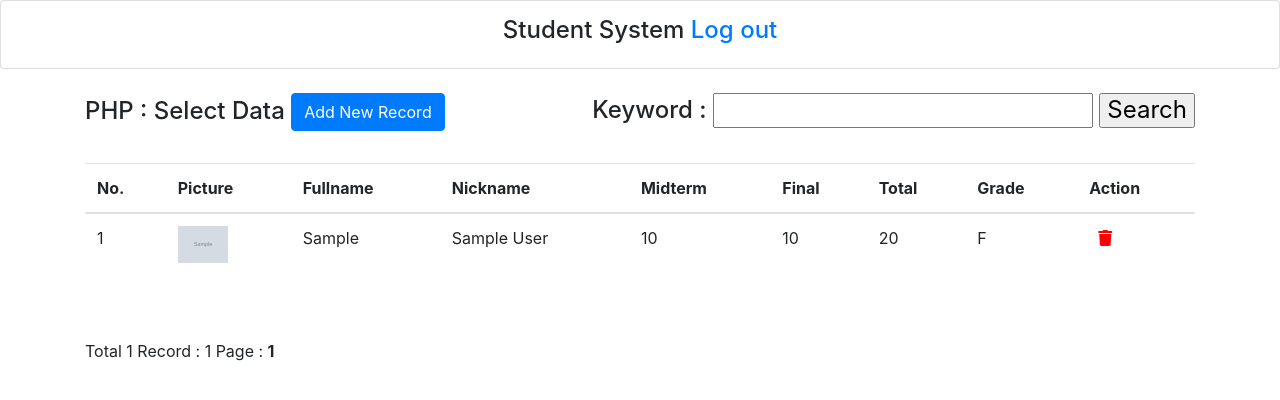
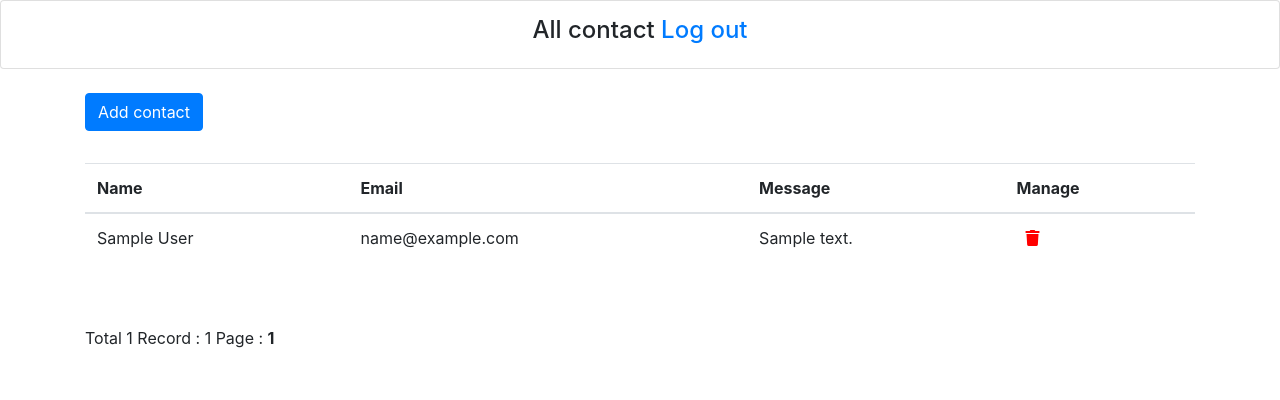
Before and after one commit to rujee0625/finalproject_mte456, a PHP site: page /staff/admin/ST_select.php in a window 1280 px wide. Shown: the top 400 px of the page. Run offline with PHP 8.4, Linux system fonts and the light colour scheme; the visitor is signed in with stand-in values (Sample User, id 1); tables that the repository leaves empty or names only in its code hold one stand-in row (values such as "Sample post"); grey boxes marked "Sample" are stand-in pictures; data that the repository does not hold is empty; some libraries are stand-ins or nearby versions.

Commit message:
Lab Exam

```diff
--- a/staff/admin/ST_select.php
+++ b/staff/admin/ST_select.php
@@ -30,41 +30,42 @@ if ($_SESSION['user'] == "") {
     $strKeyword = $_GET["txtKeyword"];
   }
 
-  $str = "select * from student where fname like '%$strKeyword%' ";
+  $str = "select * from teacher where name like '%$strKeyword%' ";
   $obj = mysqli_query($conn, $str);
   include("../page/pg.php");
 
   ?>
 
   <div class="card text-center" style="padding:15px;">
-    <h4>Student System
+    <h4>All contact
       <a href="../logout.php">Log out</a>
 
     </h4>
   </div><br>
 
   <div class="container">
-    <h4>PHP : Select Data
-      <a href="ST_insert.php" class="btn btn-primary">Add New Record</a>
+    <h4>
+      <a href="ST_insert.php" class="btn btn-primary"> Add contact </a>
 
-      <form name="frmSearch" method="get" action="<?php echo $_SERVER['SCRIPT_NAME']; ?>" style="float:right;">
+      <!-- <form name="frmSearch" method="get" action="<?php echo $_SERVER['SCRIPT_NAME']; ?>" style="float:right;">
         Keyword : <input name="txtKeyword" type="text" id="txtKeyword" value="<?php echo $strKeyword; ?>">
         <input type="submit" value="Search">
-      </form>
+      </form> -->
 
     </h4><br>
     <table class="table table-hover">
       <thead>
         <tr>
-          <th>No.</th>
-          <th>Picture</th>
-          <th>Fullname</th>
-          <th>Nickname</th>
-          <th>Midterm</th>
+          <!-- <th>No.</th> -->
+          <!-- <th>Picture</th> -->
+          <th>Name</th>
+          <!-- <th>Nickname</th> -->
+          <!-- <th>Midterm</th>
           <th>Final</th>
-          <th>Total</th>
-          <th>Grade</th>
-          <th>Action</th>
+          <th>Total</th> -->
+          <th>Email</th>
+          <th>Message</th>
+          <th>Manage</th>
         </tr>
       </thead>
       <tbody>
@@ -72,7 +73,7 @@ if ($_SESSION['user'] == "") {
         <?php
         $i = ($Page - 1) * $Per_Page;
         while ($result = mysqli_fetch_array($obj)) {
-          // Calculate the total score
+          /* // Calculate the total score
           $total = $result['mid_score'] + $result['final_score'];
 
           // Determine the grade based on the total score
@@ -86,18 +87,19 @@ if ($_SESSION['user'] == "") {
             $grade = "D";
           } else {
             $grade = "F";
-          }
+          }*/
           ?>
 
           <tr>
-            <td><?= ++$i; ?></td>
-            <td><img src="<?= $result['img']; ?>" width="50"></td>
-            <td><?php echo $result['fname']; ?></td>
-            <td><?= $result['nname']; ?></td>
-            <td><?= $result['mid_score']; ?></td>
-            <td><?= $result['final_score']; ?></td>
-            <td><?= $total; ?></td>
-            <td><?= $grade; ?></td>
+            <!-- <td><?= ++$i; ?></td> -->
+            <!-- <td><img src="<?= $result['img']; ?>" width="50"></td> -->
+            <td><?php echo $result['name']; ?></td>
+            <!-- <td><?= $result['nname']; ?></td> -->
+            <td><?= $result['email']; ?></td>
+            <td><?= $result['message']; ?></td>
+            <!-- <td><?= $result['manage']; ?></td> -->
+            <!-- <td><?= $total; ?></td> -->
+            <!-- <td><?= $grade; ?></td> -->
             <td>
               <a href="ST_edit.php?edit=<?= $result['id']; ?>" style="color:green">
                 <i class="fa fa-pencil" aria-hidden="true"></i></a>&nbsp
--- a/staff/config.php
+++ b/staff/config.php
@@ -3,6 +3,6 @@
 $host = "localhost";
 $user = "root";
 $pass = "";
-$db1 = "staff";
+$db1 = "contact";
 $conn = mysqli_connect($host, $user, $pass, $db1);
 ?>
```
Also changed, not shown: staff/admin/ST_insert-p.php (+8 -8 lines), staff/admin/ST_insert.php (+10 -10 lines), staff/admin/img/1727924680heart.png (added), staff/admin/img/1727924720star.png (added), staff/admin/img/1727924762heart.png (added).
